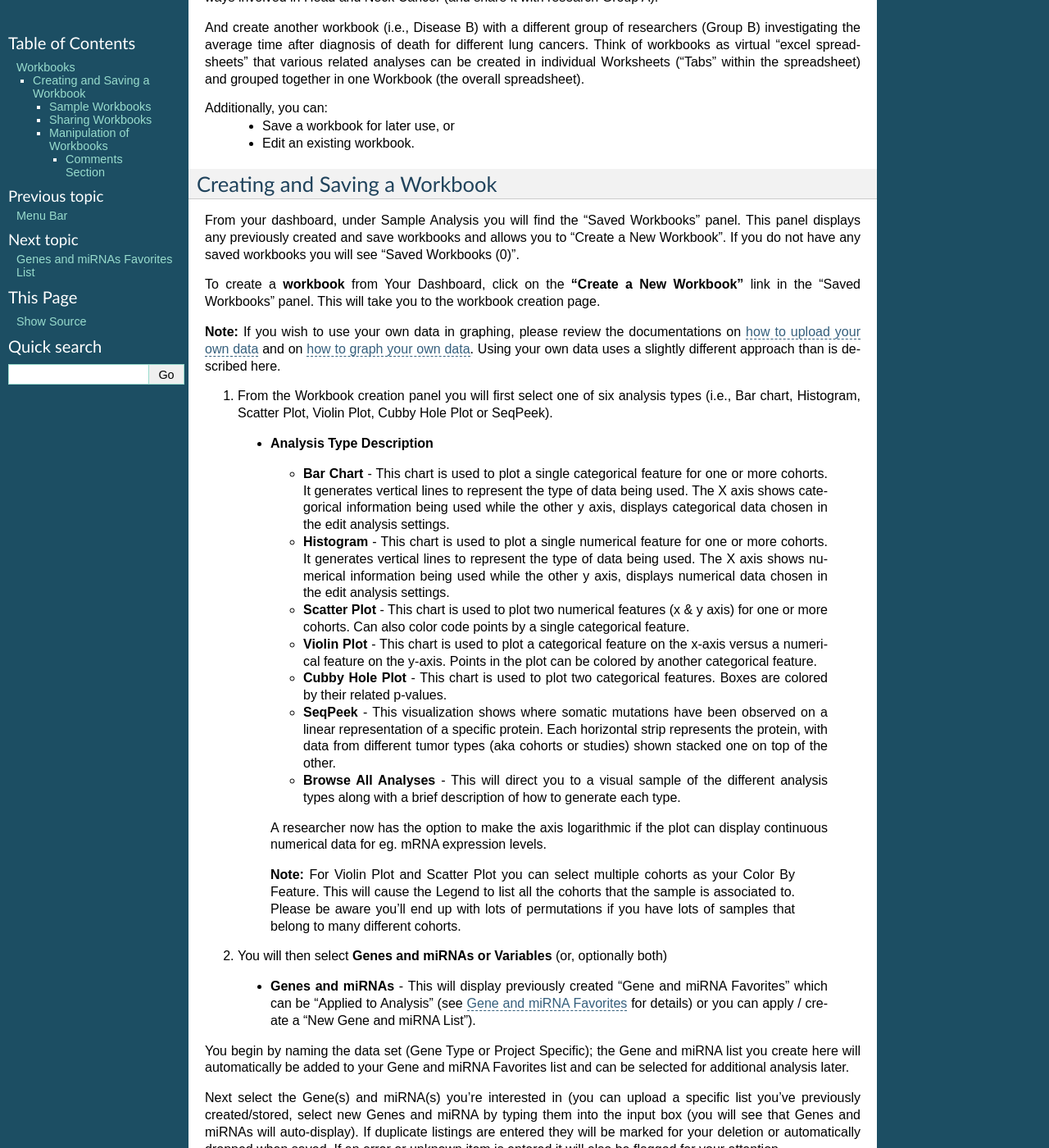
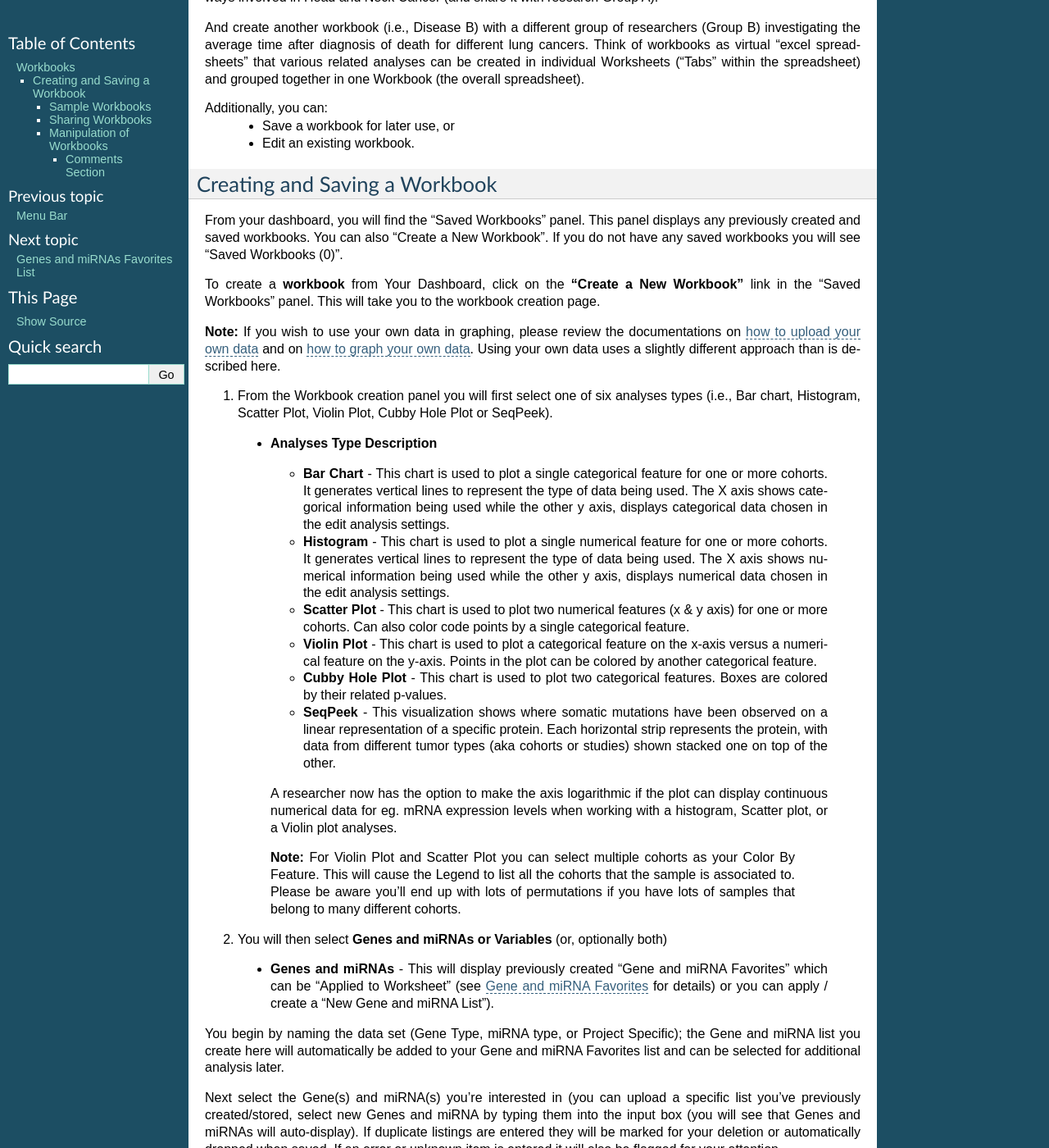
Before and after one commit to isb-cgc/readthedocs, a Sphinx documentation site: the page built from docs/source/sections/webapp/Workbooks.rst, in a window 1280 px wide and 1400 px high, scrolled down 240 px. Shown: the whole window at 82% size. Built offline with Sphinx 7.4.7, drawn with Linux system fonts in a browser that asks for light colours; pages that are not in the unit, such as notebooks, are missing from menus.

Commit message:
fixed wording

```diff
--- a/docs/source/sections/webapp/Workbooks.rst
+++ b/docs/source/sections/webapp/Workbooks.rst
@@ -16,7 +16,7 @@ Additionally, you can:
 Creating and Saving a Workbook
 ##############################
 
-From your dashboard, under Sample Analysis you will find the “Saved Workbooks” panel.  This panel displays any previously created and save workbooks and allows you to “Create a New Workbook”. If you do not have any saved workbooks you will see “Saved Workbooks (0)".
+From your dashboard, you will find the “Saved Workbooks” panel.  This panel displays any previously created and saved workbooks.  You can also “Create a New Workbook”. If you do not have any saved workbooks you will see “Saved Workbooks (0)".
 
 To create a **workbook** from Your Dashboard, click on the **“Create a New Workbook”** link in the "Saved Workbooks" panel. This will take you to the workbook creation page.
 
@@ -25,9 +25,9 @@ To create a **workbook** from Your Dashboard, click on the **“Create a New Wor
 .. _how to upload your own data: program_data_upload.html
 .. _how to graph your own data: GraphingUserData.html
 
-1. From the Workbook creation panel you will first select one of six analysis types (i.e., Bar chart, Histogram, Scatter Plot, Violin Plot, Cubby Hole Plot or SeqPeek).
+1. From the Workbook creation panel you will first select one of six analyses types (i.e., Bar chart, Histogram, Scatter Plot, Violin Plot, Cubby Hole Plot or SeqPeek).
 
-  * **Analysis Type Description**
+  * **Analyses Type Description**
 
     - **Bar Chart** - This chart is used to plot a single categorical feature for one or more cohorts. It generates vertical lines to represent the type of data being used. The X axis shows categorical information being used while the other y axis,  displays categorical data chosen in the edit analysis settings.
 
@@ -41,18 +41,16 @@ To create a **workbook** from Your Dashboard, click on the **“Create a New Wor
 
     - **SeqPeek** - This visualization shows where somatic mutations have been observed on a linear representation of a specific protein. Each horizontal strip represents the protein, with data from different tumor types (aka cohorts or studies) shown stacked one on top of the other.
 
-    - **Browse All Analyses** - This will direct you to a visual sample of the different analysis types along with a brief description of how to generate each type.
-
-    A researcher now has the option to make the axis logarithmic if the plot can display continuous numerical data for eg. mRNA expression levels.
+    A researcher now has the option to make the axis logarithmic if the plot can display continuous numerical data for eg. mRNA expression levels when working with a histogram, Scatter plot, or a Violin plot analyses.
 
    **Note:** For Violin Plot and Scatter Plot you can select multiple cohorts as your Color By Feature. This will cause the Legend to list all the cohorts that the sample is associated to. Please be aware you'll end up with lots of permutations if you have lots of samples that belong to many different cohorts.
 
 2. You will then select **Genes and miRNAs or Variables** (or, optionally both)
 
-  * **Genes and miRNAs** - This will display previously created “Gene and miRNA Favorites” which can be “Applied to Analysis" (see `Gene and miRNA Favorites <Gene-and-miRNA-Favorites.html>`_ for details) or you can apply / create a “New Gene and miRNA List”).
+  * **Genes and miRNAs** - This will display previously created “Gene and miRNA Favorites” which can be “Applied to Worksheet" (see `Gene and miRNA Favorites <Gene-and-miRNA-Favorites.html>`_ for details) or you can apply / create a “New Gene and miRNA List”).
 
 
-You begin by naming the data set (Gene Type or Project Specific); the Gene and miRNA list you create here will automatically be added to your Gene and miRNA Favorites list and can be selected for additional analysis later.
+You begin by naming the data set (Gene Type, miRNA type, or Project Specific); the Gene and miRNA list you create here will automatically be added to your Gene and miRNA Favorites list and can be selected for additional analysis later.
 
 Next select the Gene(s) and miRNA(s) you’re interested in (you can upload a specific list you’ve previously created/stored, select new Genes and miRNA by typing them into the input box (you will see that Genes and miRNAs will auto-display). If duplicate listings are entered they will be marked for your deletion or automatically dropped when saved. If an error or unknown item is entered it will also be flagged for your attention.
 
```
